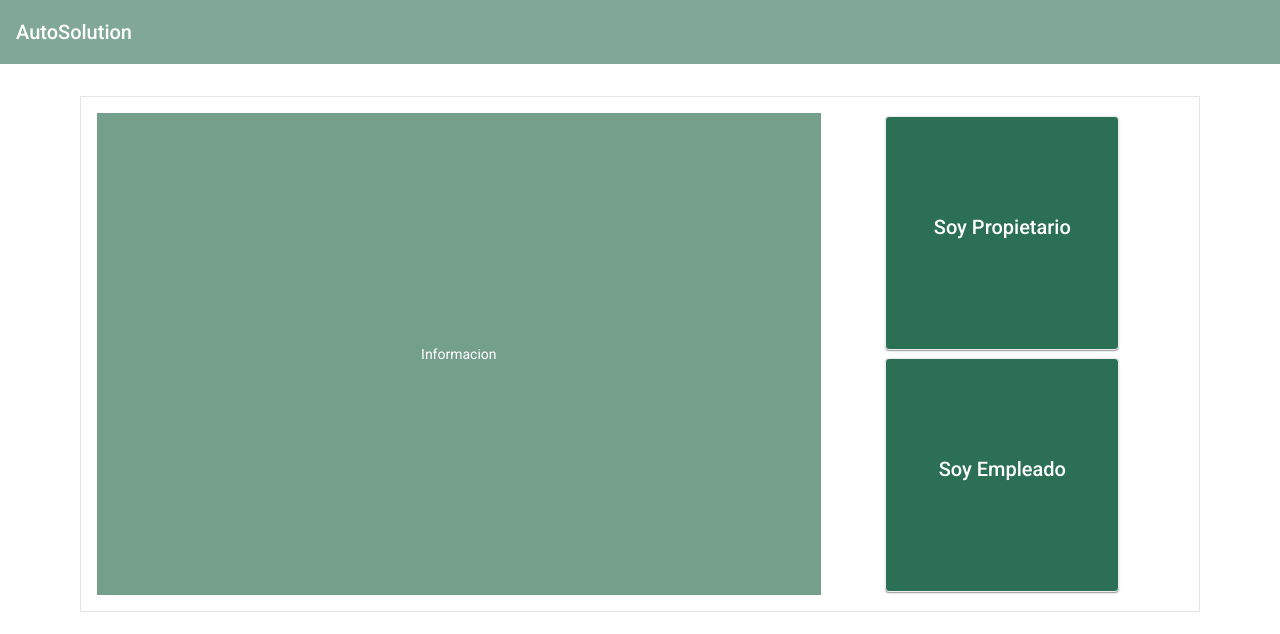
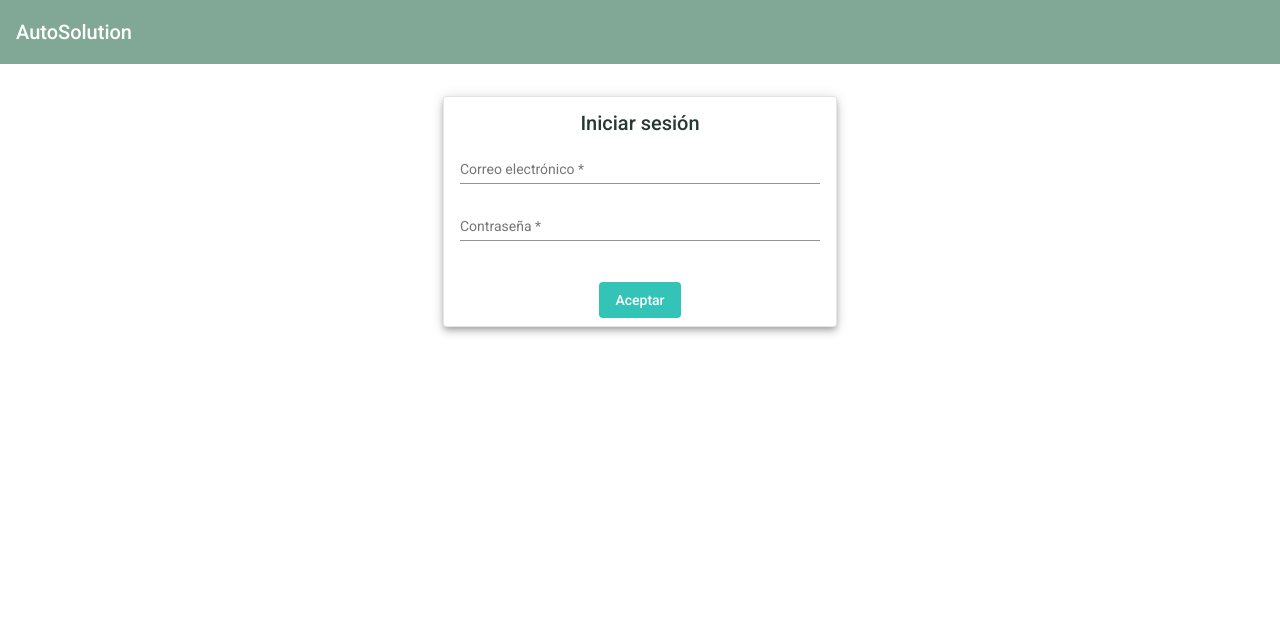
Before and after one commit to linamariaum/tallerVehiculos-frontend, an Angular app: page /login-emlpoyee in a window 1280 px wide. Before the commit this address led to /homepage. Shown: the top 634 px of the page. Built offline with nearby package versions, Linux system fonts and the light colour scheme.

Commit message:
Vista login employee

```diff
--- /dev/null
+++ b/src/app/components/login-emlpoyee/login-emlpoyee.component.html
@@ -0,0 +1,46 @@
+<div>
+  <mat-card class="container mat-elevation-z5" *ngIf="true">
+    <mat-card-header>
+      <mat-card-title class="title color-white">Iniciar sesión</mat-card-title>
+    </mat-card-header>
+    <mat-card-content>
+      <form class="example-form" [formGroup]="loginEmployeeForm">
+        <mat-form-field class="example-full-width">
+          <mat-label>Correo electrónico</mat-label>
+          <input
+            matInput
+            required
+            formControlName="emailFormControl"
+            type="email"
+            [errorStateMatcher]="matcher"
+            placeholder="Ex. pat@example.com"
+          />
+          <!-- <mat-error
+      *ngIf="
+      loginEmployeeForm.emailFormControl.hasError('email') &&
+        !loginEmployeeForm.emailFormControl.hasError('required')
+      "
+    >
+      Please enter a valid email address
+    </mat-error>
+    <mat-error *ngIf="emailFormControl.hasError('required')">
+      Email is <strong>required</strong>
+    </mat-error> -->
+        </mat-form-field>
+
+        <mat-form-field class="example-full-width">
+          <mat-label>Contraseña</mat-label>
+          <input
+            matInput
+            required
+            formControlName="passwordFormControl"
+            type="password"
+          />
+        </mat-form-field>
+      </form>
+    </mat-card-content>
+    <mat-card-actions align="center">
+      <button mat-button class="color-blue" type="submit">Aceptar</button>
+    </mat-card-actions>
+  </mat-card>
+</div>
--- /dev/null
+++ b/src/app/components/login-emlpoyee/login-emlpoyee.component.scss
@@ -0,0 +1,25 @@
+.example-form {
+  min-width: 150px;
+  max-width: 500px;
+  width: 100%;
+}
+
+.example-full-width {
+  width: 100%;
+}
+
+.example-label {
+  display: table-cell;
+  font-size: 14px;
+  margin-left: 8px;
+  min-width: 120px;
+}
+
+div {
+  display: flex;
+  justify-content: center;
+}
+
+mat-card::ng-deep.mat-card-header-text {
+  width: 100%;
+}
--- /dev/null
+++ b/src/app/components/login-emlpoyee/login-emlpoyee.component.ts
@@ -0,0 +1,48 @@
+import { Component, OnInit } from '@angular/core';
+import {
+  FormControl,
+  FormGroup,
+  FormGroupDirective,
+  NgForm,
+  Validators,
+} from '@angular/forms';
+import { ErrorStateMatcher } from '@angular/material/core';
+
+/** Error when invalid control is dirty, touched, or submitted. */
+export class MyErrorStateMatcher implements ErrorStateMatcher {
+  isErrorState(
+    control: FormControl | null,
+    form: FormGroupDirective | NgForm | null
+  ): boolean {
+    const isSubmitted = form && form.submitted;
+    return !!(
+      control &&
+      control.invalid &&
+      (control.dirty || control.touched || isSubmitted)
+    );
+  }
+}
+
+@Component({
+  selector: 'app-login-emlpoyee',
+  templateUrl: './login-emlpoyee.component.html',
+  styleUrls: ['./login-emlpoyee.component.scss'],
+})
+export class LoginEmlpoyeeComponent implements OnInit {
+  loginEmployeeForm = new FormGroup({
+    emailFormControl: new FormControl('', [
+      Validators.required,
+      Validators.email,
+    ]),
+    passwordFormControl: new FormControl('', [
+      Validators.required,
+      Validators.minLength(8),
+    ]),
+  });
+
+  matcher = new MyErrorStateMatcher();
+
+  constructor() {}
+
+  ngOnInit(): void {}
+}
--- a/src/styles.scss
+++ b/src/styles.scss
@@ -1,16 +1,23 @@
 /* You can add global styles to this file, and also import other style files */
-$color-blue: #34C4B7;
-$color-green: #2B6F54;
-$color-green-ligth:#749F8B;
-$color-green-dark:#263930;
+$color-blue: #34c4b7;
+$color-green: #2b6f54;
+$color-green-ligth: #749f8b;
+$color-green-dark: #263930;
 $black: #000000;
 $white: #ffffff;
 
-html, body { height: 100%; }
-body { margin: 0; font-family: Roboto, "Helvetica Neue", sans-serif; }
+html,
+body {
+  height: 100%;
+}
+body {
+  margin: 0;
+  font-family: Roboto, "Helvetica Neue", sans-serif;
+}
 
 .color-blue {
   background-color: $color-blue !important;
+  color: $white;
 }
 .color-green {
   background-color: $color-green !important;
@@ -27,17 +34,17 @@ body { margin: 0; font-family: Roboto, "Helvetica Neue", sans-serif; }
 .color-black {
   color: $black;
 }
-.title{
+.title {
   color: $color-green-dark;
   text-align: center;
- }
- .container {
+}
+.container {
   margin: 2rem 5rem 2rem 5rem;
   border: 1px solid rgba(0, 0, 0, 0.1);
   padding: 1rem;
   justify-content: center;
 }
-.primary-buttons{
+.primary-buttons {
   margin: 1rem 2rem 1rem 2rem;
   color: $white;
   background: $color-green;
```
Also changed, not shown: src/app/app-routing.module.ts (+5 -3 lines), src/app/app.module.ts (+16 -11 lines), 1 other file (tests, documents, lock files or other folders).
